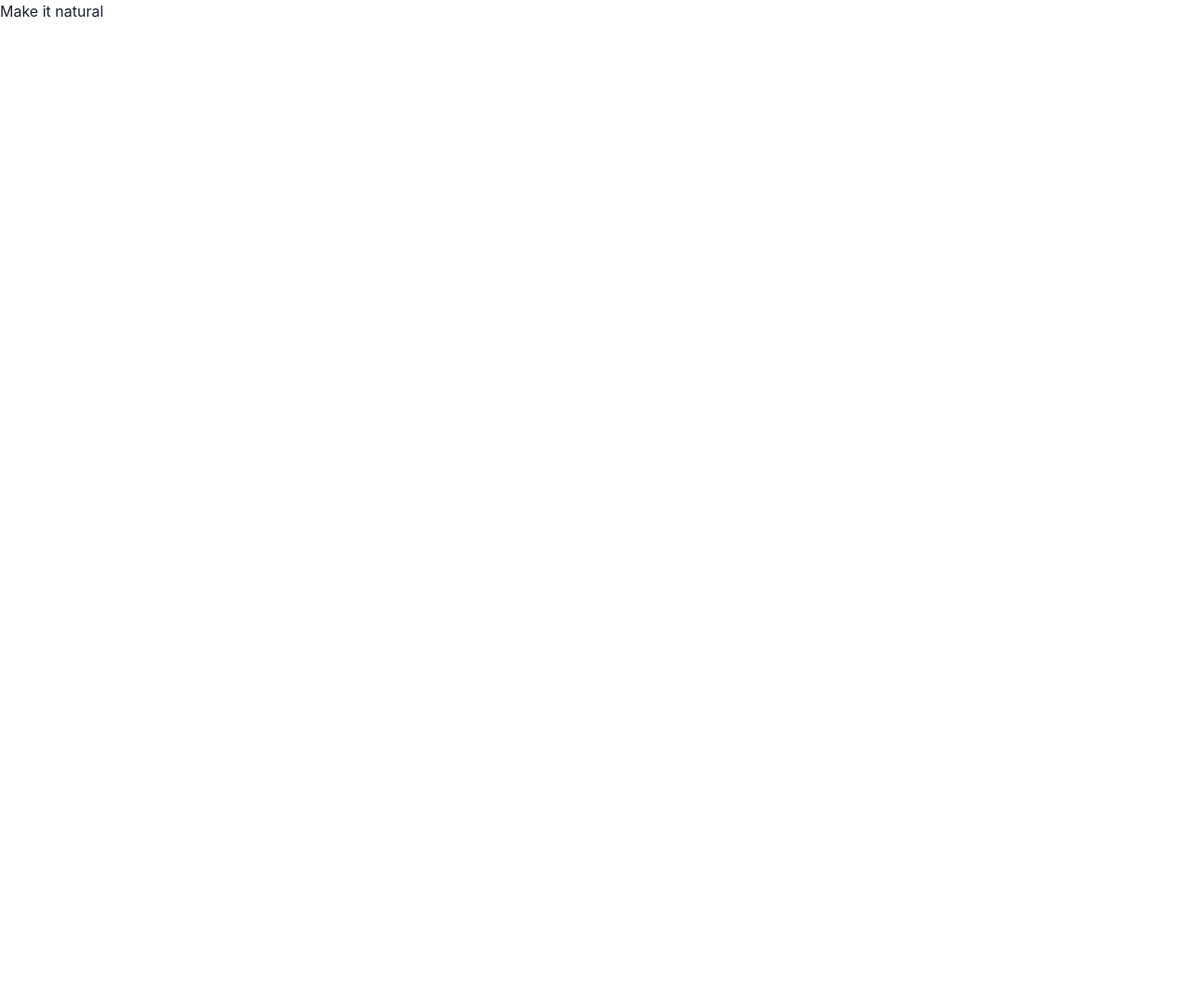
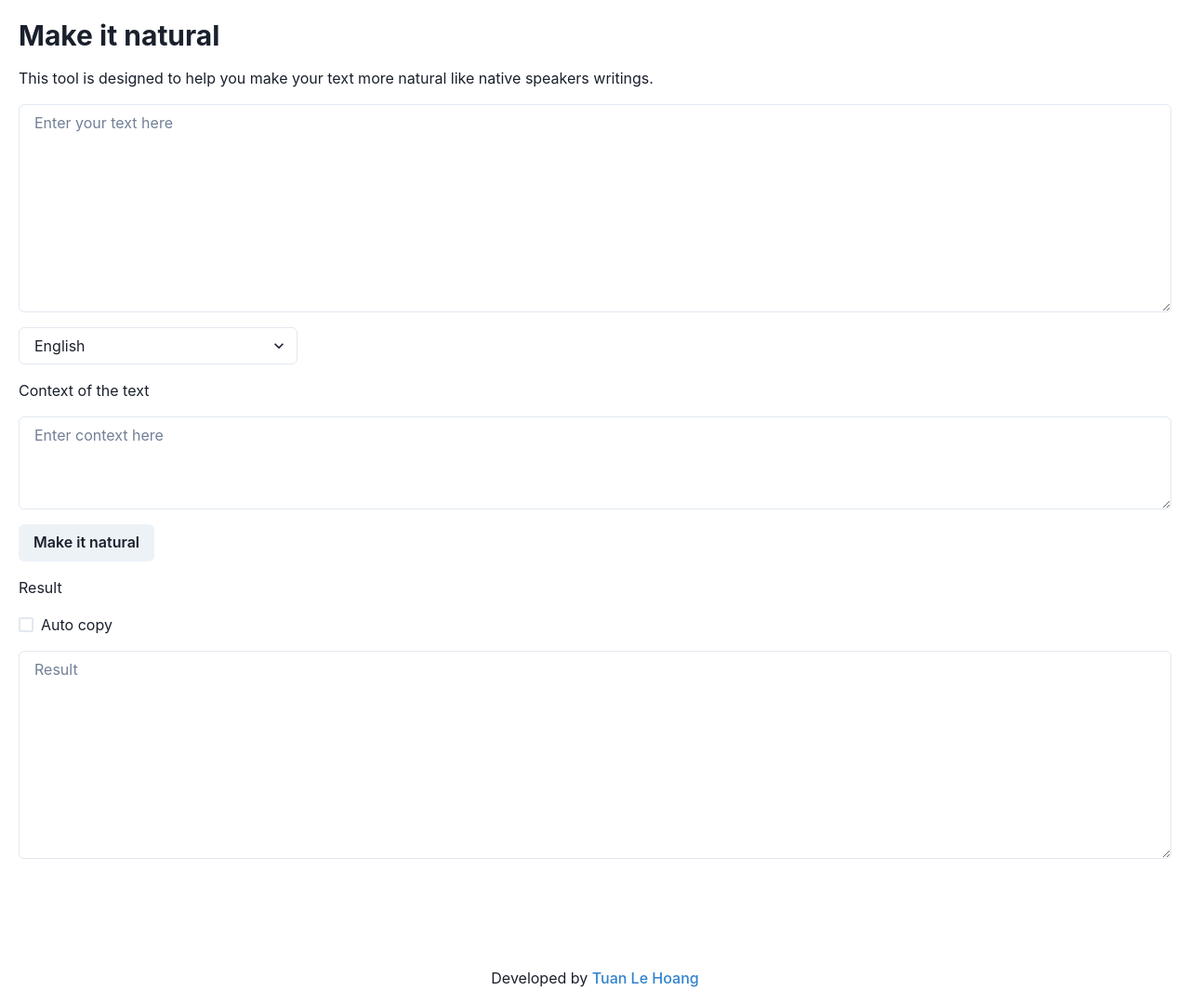
Before and after one commit to LeHoangTuanbk/trilingual-translation, a Next.js app: page /make-it-natural in a window 1280 px wide. Shown: the whole page at 93% size. Before the commit the page ends 800 px from the top, so only its background shows below. Built offline with nearby package versions, Linux system fonts and the light colour scheme.

Commit message:
Update: Add make it natural markdown

```diff
--- a/src/app/layout.tsx
+++ b/src/app/layout.tsx
@@ -3,6 +3,7 @@ import { Inter } from "next/font/google";
 import "./globals.scss";
 const inter = Inter({ subsets: ["latin"] });
 import { Providers } from "./providers";
+import { Header } from "@/components";
 
 export const metadata: Metadata = {
   title: "Trilingual translator",
@@ -17,7 +18,10 @@ export default function RootLayout({
   return (
     <html lang="en">
       <body>
-        <Providers>{children}</Providers>
+        <Providers>
+          {children}
+          <Header />
+        </Providers>
       </body>
     </html>
   );
--- a/src/app/make-it-natural/page.tsx
+++ b/src/app/make-it-natural/page.tsx
@@ -1,3 +1,42 @@
+import {
+  Box,
+  Heading,
+  Textarea,
+  Button,
+  VStack,
+  Select,
+  Text,
+  Checkbox,
+} from "@chakra-ui/react";
+import { Languages } from "@/utils";
 export default function MakeItNaturalPage() {
-  return <div>Make it natural</div>;
+  return (
+    <Box p={5}>
+      <form>
+        <VStack mb="4" gap="4" alignItems="flex-start" w="100%">
+          <Heading as="h1" size="lg">
+            Make it natural
+          </Heading>
+          <Text>
+            This tool is designed to help you make your text more natural like
+            native speakers writings.
+          </Text>
+          <Textarea placeholder="Enter your text here" height="3xs" />
+          <Select mr="4" w="fit-content" minW="300px">
+            {Object.values(Languages).map((language) => (
+              <option key={language} value={language}>
+                {language}
+              </option>
+            ))}
+          </Select>
+          <Text>Context of the text</Text>
+          <Textarea placeholder="Enter context here" height="100px" />
+          <Button type="submit">Make it natural</Button>
+          <Text>Result</Text>
+          <Checkbox>Auto copy</Checkbox>
+          <Textarea placeholder="Result" height="3xs" />
+        </VStack>
+      </form>
+    </Box>
+  );
 }
--- /dev/null
+++ b/src/components/header/index.ts
@@ -0,0 +1 @@
+export { Header } from "./ui";
--- /dev/null
+++ b/src/components/header/ui/header.tsx
@@ -0,0 +1,18 @@
+import { Box, Text, Link } from "@chakra-ui/react";
+export const Header = () => {
+  return (
+    <Box as="footer" textAlign="center" mt="16" py="4">
+      <Text>
+        Developed by{" "}
+        <Link
+          href="https://www.linkedin.com/in/le-hoang-tuan-bk/"
+          color="blue.500"
+          fontWeight="medium"
+          target="_blank"
+        >
+          Tuan Le Hoang
+        </Link>
+      </Text>
+    </Box>
+  );
+};
--- /dev/null
+++ b/src/components/header/ui/index.ts
@@ -0,0 +1 @@
+export { Header } from "./header";
--- /dev/null
+++ b/src/components/index.ts
@@ -0,0 +1 @@
+export { Header } from "./header";
```
Also changed, not shown: src/features/translation/ui/translation.tsx (+0 -14 lines).
